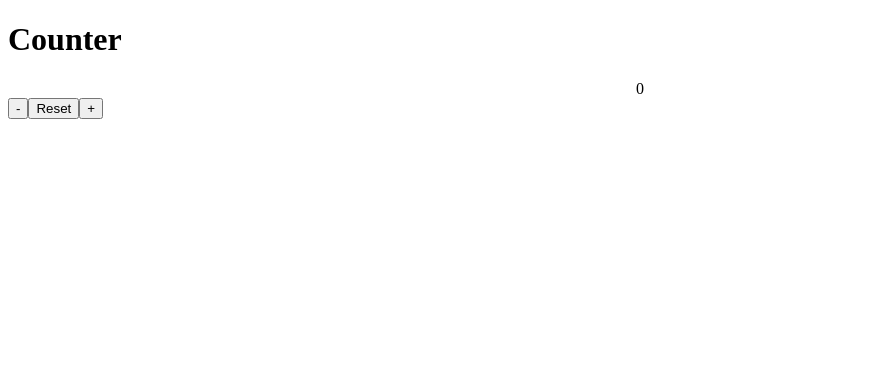
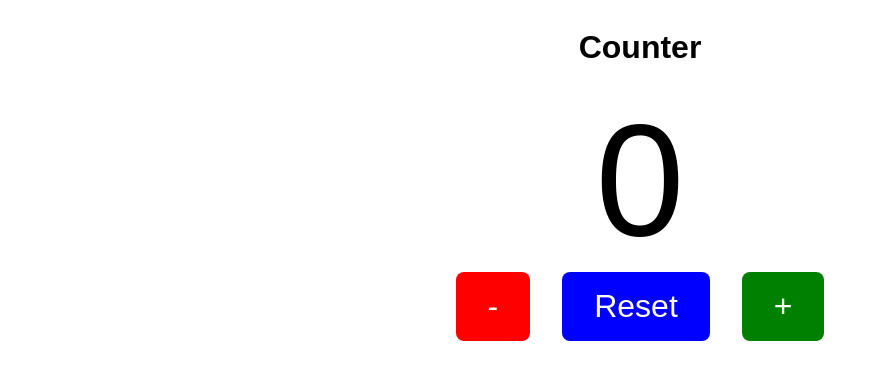
Before and after one commit to SeggyFault/react-counter, a React (Vite) app: page / in a window 1280 px wide. Shown: the top 380 px of the page, without its empty margins (0-879 px from the left). Built offline with nearby package versions, Linux system fonts and the light colour scheme.

Commit message:
style: add css styling to Counter component

```diff
--- a/src/Counter/Counter.module.css
+++ b/src/Counter/Counter.module.css
@@ -1,4 +1,37 @@
+.counterBlock {
+  display: flex;
+  flex-direction: column;
+  align-items: center;
+  font-family: Arial, sans-serif;
+}
+
 .counter {
+  font-size: 10rem;
+}
+
+.counterButtons {
   display: flex;
   justify-content: center;
+  align-items: center;
+  gap: 2rem;
 }
+
+.incrementButton, .decrementButton, .resetButton {
+  color: white;
+  padding: 1rem 2rem;
+  border-radius: 0.5rem;
+  border: none;
+  font-size: 2rem;
+}
+
+.decrementButton {
+  background-color: red;
+}
+
+.incrementButton {
+  background-color: green;
+}
+
+.resetButton {
+  background-color: blue;
+}
```
